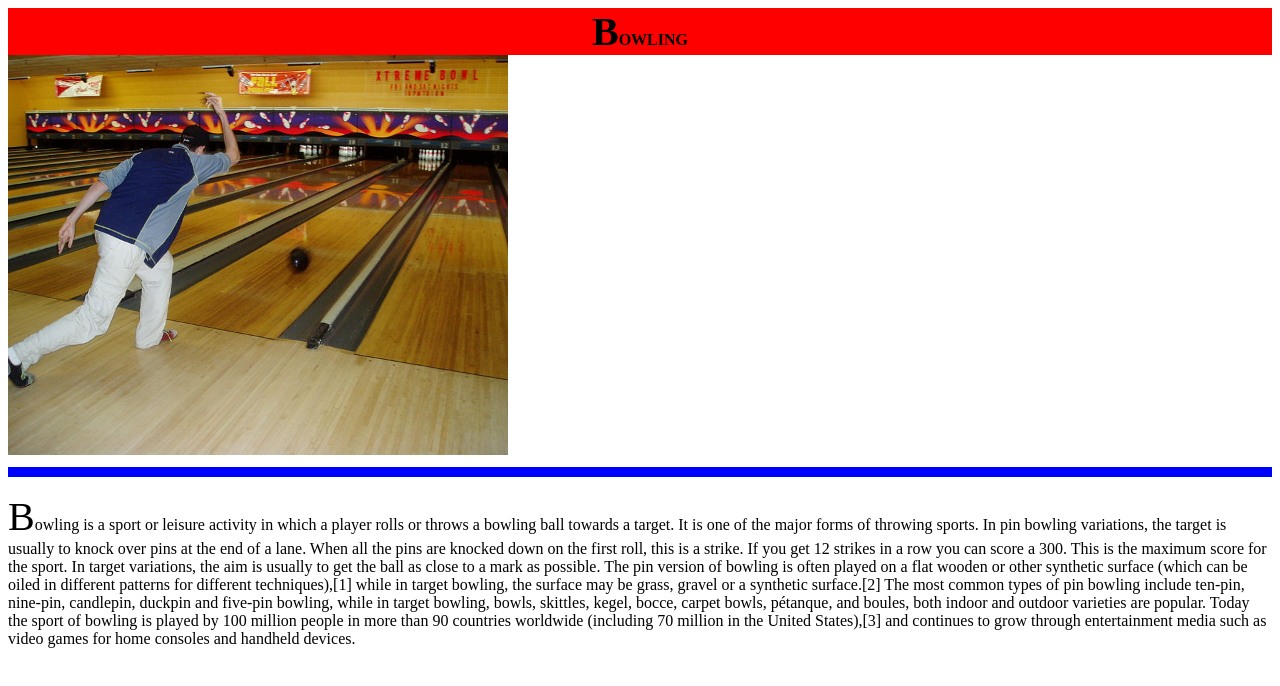
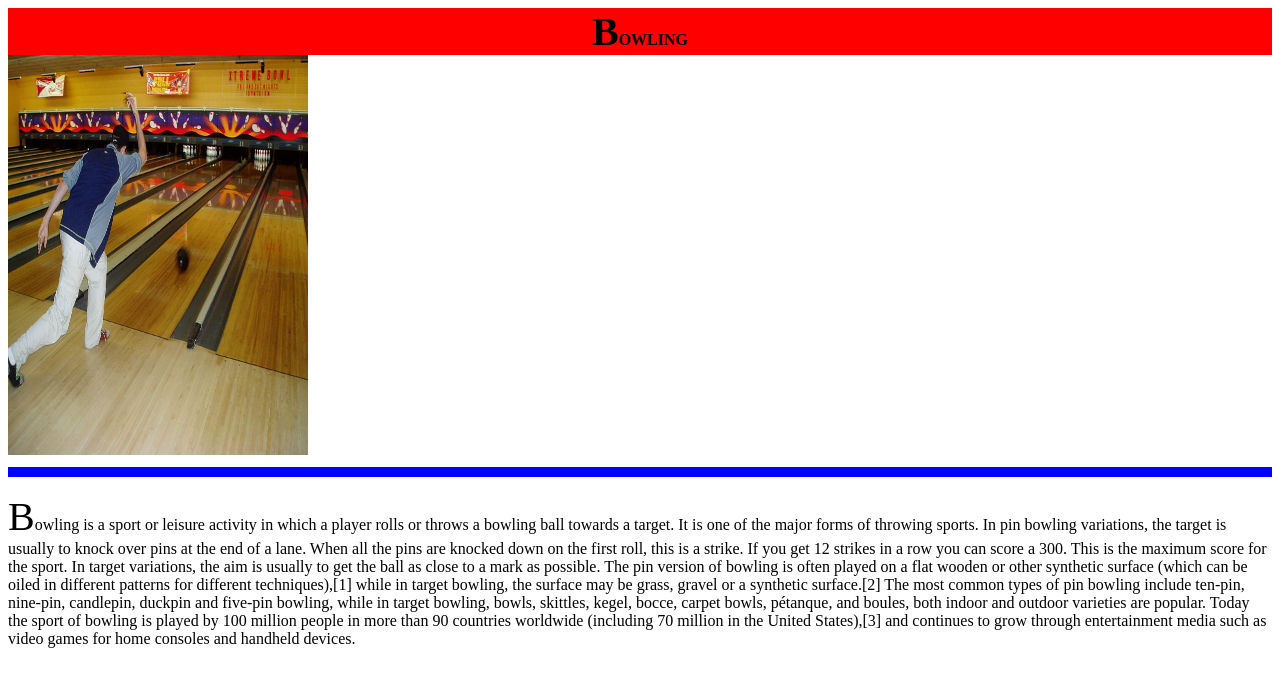
Before and after one commit to DIETHER01ERIC/create-app, a plain HTML site: page www/www/bowling.html in a window 1280 px wide. Drawn offline with Linux system fonts and the light colour scheme.

Commit message:
Update bowling.html

```diff
--- a/www/www/bowling.html
+++ b/www/www/bowling.html
@@ -21,7 +21,7 @@
 <div
           style="background:red;color:black;"><center><strong>BOWLING</strong></center>
         </div>
-             <img src="img/bowling.JPG" width="500" height="400"><hr size="10px" color="blue" >
+             <img src="img/bowling.JPG" width="300" height="400"><hr size="10px" color="blue" >
              <p> <div>Bowling is a sport or leisure activity in which a player rolls or throws a bowling ball towards a target. It is one of the major forms of throwing sports. In pin bowling variations, the target is usually to knock over pins at the end of a lane. When all the pins are knocked down on the first roll, this is a strike. If you get 12 strikes in a row you can score a 300. This is the maximum score for the sport. In target variations, the aim is usually to get the ball as close to a mark as possible. The pin version of bowling is often played on a flat wooden or other synthetic surface (which can be oiled in different patterns for different techniques),[1] while in target bowling, the surface may be grass, gravel or a synthetic surface.[2] The most common types of pin bowling include ten-pin, nine-pin, candlepin, duckpin and five-pin bowling, while in target bowling, bowls, skittles, kegel, bocce, carpet bowls, pétanque, and boules, both indoor and outdoor varieties are popular. Today the sport of bowling is played by 100 million people in more than 90 countries worldwide (including 70 million in the United States),[3] and continues to grow through entertainment media such as video games for home consoles and handheld devices.</div>
 
 </body>
```
